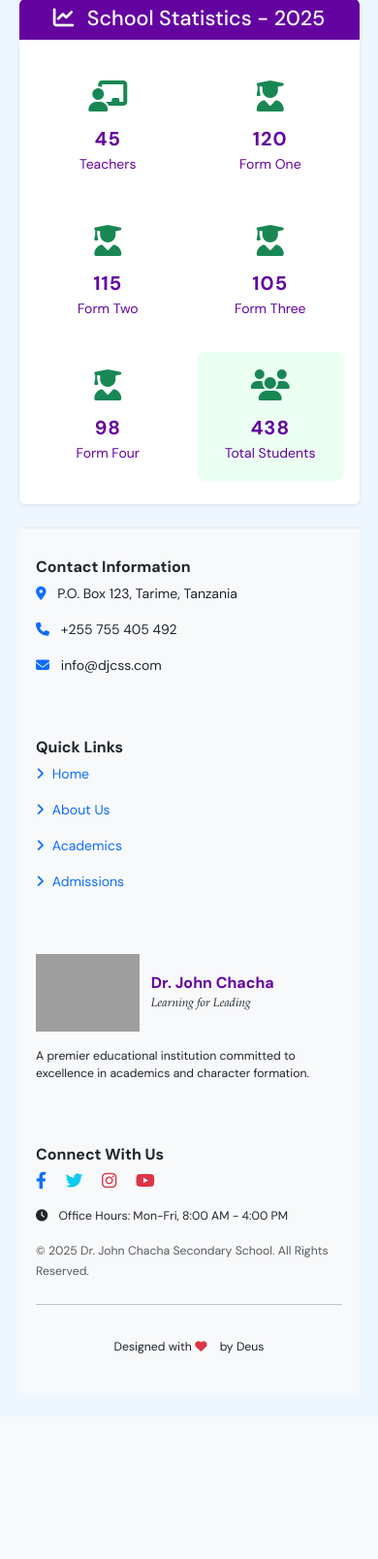
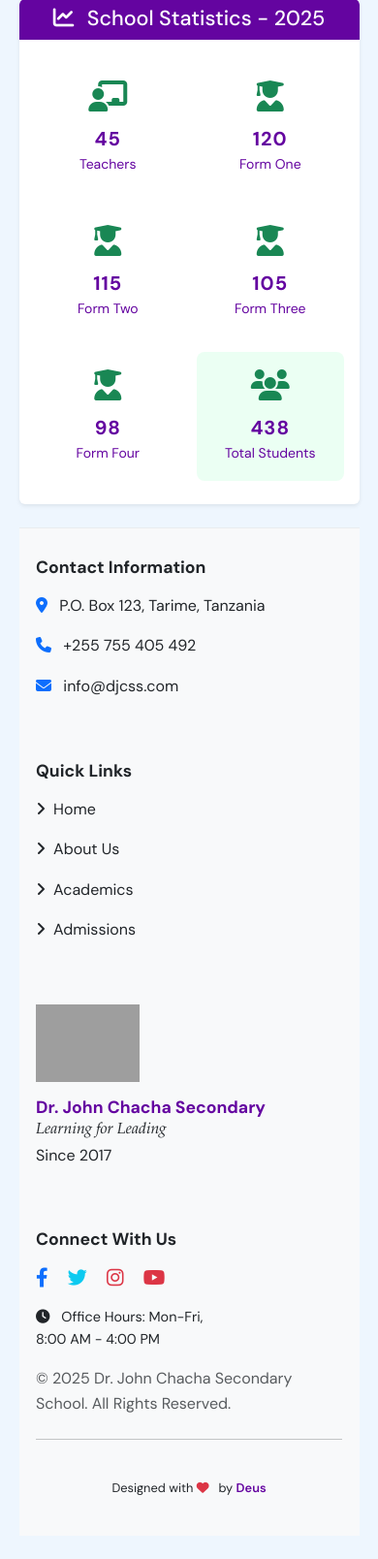
Before and after one commit to d3UsPr0/djcss, a Django app: page / in a window 390 px wide. Shown: the part 2691-4299 px from the top of the page at 97% size. Before the commit the page ends 4087 px from the top, so only its background shows below. Run offline with Django 5.2, Linux system fonts and the light colour scheme; some libraries are stand-ins or nearby versions; grey boxes are pictures that could not be loaded.

Commit message:
Home page commited

```diff
--- a/web/templates/web/home.html
+++ b/web/templates/web/home.html
@@ -356,6 +439,38 @@
     .dark-footer a {
       color: #ddd;
     }
+    .dark-footer a:hover {
+      color: #ddd !important; /* Lighter hover for dark footer */
+  }
+
+    .footer h6 {
+      font-size: 1.1rem; /* Slightly larger for headings */
+      margin-bottom: 1rem;
+  }
+
+  .footer p,
+.footer a,
+.footer small,
+.footer .social-icons,
+.footer .school-motto {
+    font-size: 1rem !important; /* Force same size as body cards */
+    line-height: 1.6; /* Improve readability */
+}
+
+.footer .small {
+  font-size: 0.9rem !important; /* Slightly smaller for fine print */
+}
+/* Ensure all links have consistent styling */
+.footer a {
+    color: inherit; /* Inherit footer text color */
+    text-decoration: none;
+    transition: color 0.3s ease;
+}
+
+.footer a:hover {
+  color: #6404a0; /* Your brand purple */
+  text-decoration: underline;
+}
 
     .dark-footer hr {
       border-color: rgba(255, 255, 255, 0.1);
@@ -370,7 +485,49 @@
     .footer .fa {
       margin-right: 10px;
     }
+    /* Designer link styling */
+.designer-link {
+    color: #6404a0 !important;
+    text-decoration: none !important;
+    font-weight: 600;
+    transition: all 0.3s ease;
+}
 
+.designer-link:hover {
+    color: #6404a0 !important;
+    opacity: 0.8;
+}
+
+/* For dark footer version */
+.dark-footer .designer-link {
+    color: #c792ea !important;
+}
+
+.dark-footer .designer-link:hover {
+    color: #d6b1f6 !important;
+}
+
+/* Footer designer credit line */
+.footer .designer-credit-line {
+    font-size: 0.8rem !important; /* Half of 1rem base size */
+    line-height: 1.3;
+    display: block;
+    margin-top: 0.5rem;
+}
+.footer .designer-credit-line a {
+  color: #6404a0 !important;
+  text-decoration: none !important;
+  font-weight: 600;
+  font-size: 0.8rem !important;
+}
+.footer .designer-credit-line a:hover {
+  opacity: 0.8;
+}
+
+/* Dark footer version */
+.dark-footer .designer-credit-line a {
+  color: #c792ea !important;
+}
     .rounded-img {
       width: 15vw;
       /* 15% of the viewport width */
@@ -798,13 +955,14 @@
             <div class="d-flex align-items-center mb-3">
               <img src="https://drjohnchachasecondary.org/images/assets/djcss-logo.png" alt="School Logo"
                 class="img-fluid" style="height: 80px; margin-right: 12px;">
-              <div>
-                <h6 class="mb-0 fw-bold" style="color: #6404a0;">Dr. John Chacha</h6>
-                <small class="school-motto" style="font-style: italic;">Learning for Leading</small>
-              </div>
+
             </div>
-            <p class="small">
-              A premier educational institution committed to excellence in academics and character formation.
+            <div>
+              <h6 class="mb-0 fw-bold" style="color: #6404a0;">Dr. John Chacha Secondary</h6>
+              <small class="school-motto" style="font-style: italic;">Learning for Leading</small>
+            </div>
+            <p>
+              Since 2017
             </p>
           </div>
 
@@ -818,7 +976,7 @@
               <a href="#" class="text-decoration-none"><i class="fab fa-youtube fa-lg text-danger"></i></a>
             </div>
             <p class="small">
-              <i class="fa fa-clock me-2"></i> Office Hours: Mon-Fri, 8:00 AM - 4:00 PM
+              <i class="fa fa-clock me-2"></i> Office Hours: Mon-Fri,<br> 8:00 AM - 4:00 PM
             </p>
             <small class="text-muted">© <span id="year"></span> Dr. John Chacha Secondary School. All Rights
               Reserved.</small>
@@ -826,8 +984,8 @@
         </div>
         <hr class="my-4">
         <div class="text-center py-2">
-          <small>Designed with <i class="fa fa-heart text-danger"></i> by Deus</small>
-        </div>
+          <small class="designer-credit-line">Designed with <i class="fa fa-heart text-danger"></i>by <a href="#">Deus</a></small>
+      </div>
       </div>
     </div>
     <script>
```
Also changed, not shown: other parts of web/templates/web/home.html (+87 -4 lines).
